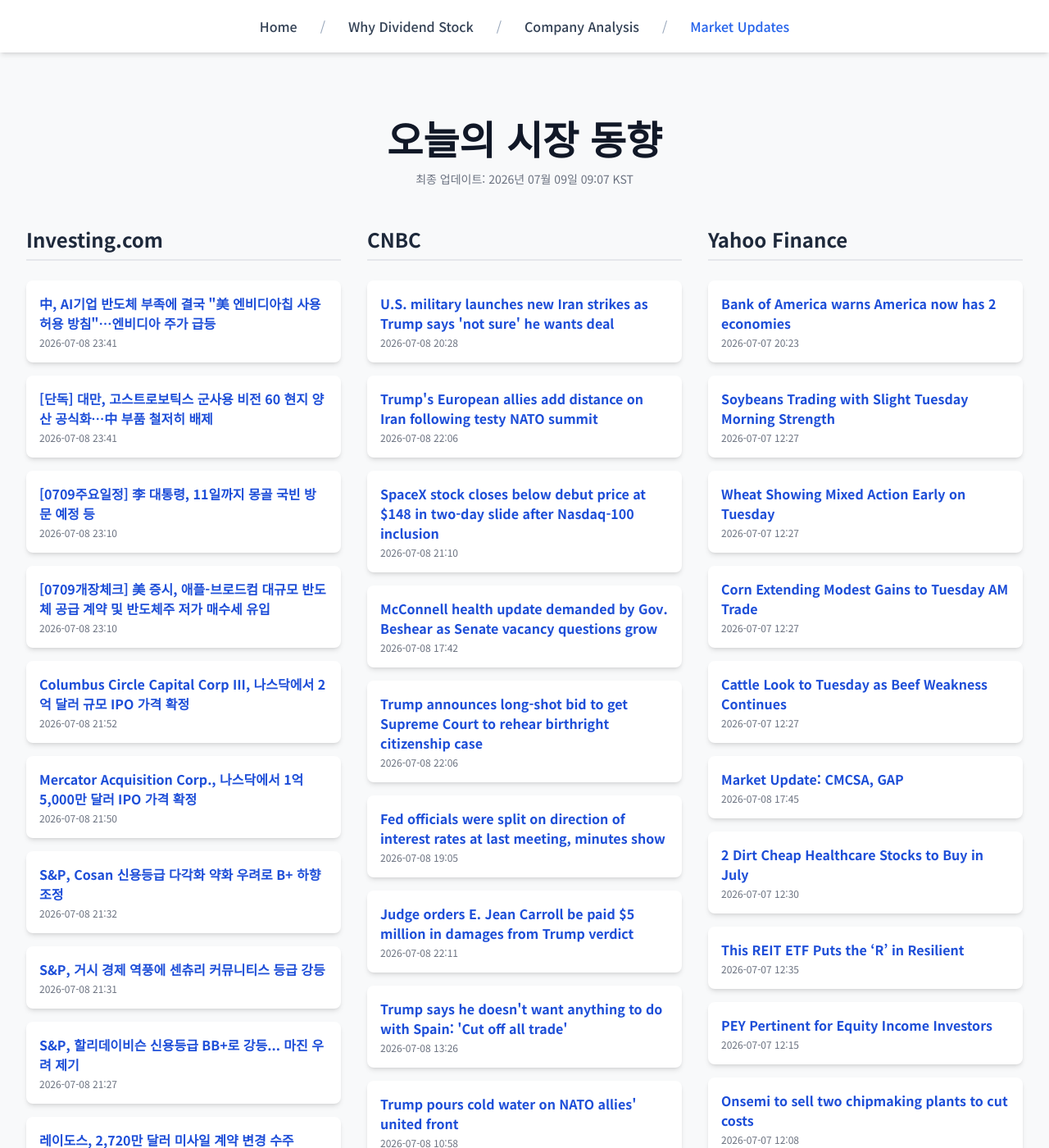
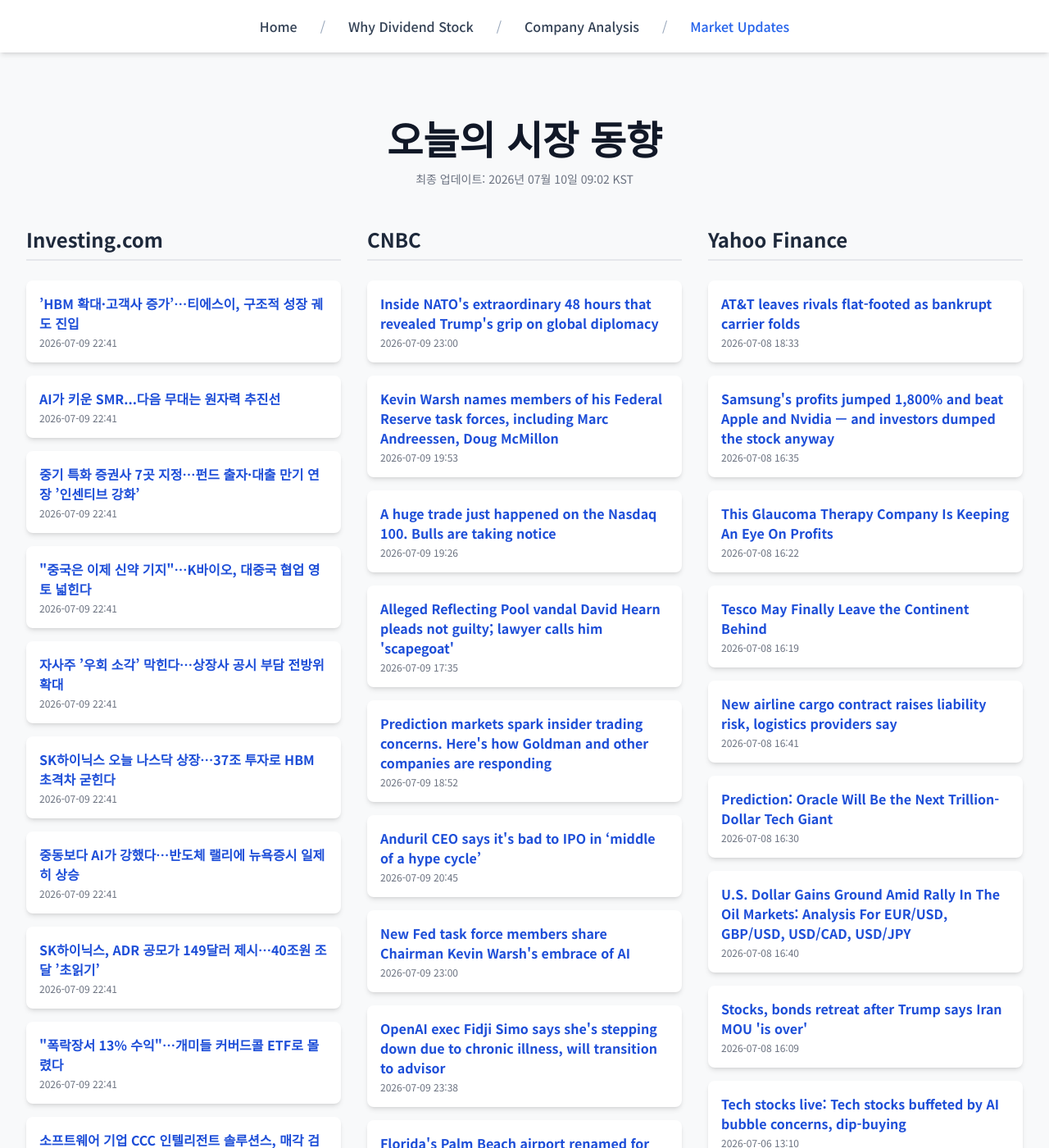
Before and after one commit to Kay-Hwang/my-company-analysis, a Jekyll site: the page built from market-updates.html, in a window 1280 px wide and 1400 px high. Shown: the whole window at 82% size. Built offline with Jekyll 4.4.1, drawn with Linux system fonts in a browser that asks for light colours; nearby versions of some CDN libraries; a script that is not in the unit is left out; some of the changed text lies outside the part shown.

Commit message:
Update daily data

```diff
--- a/_data/latest_data.json
+++ b/_data/latest_data.json
@@ -1,190 +1,190 @@
 {
-  "lastUpdated": "2026년 07월 09일 09:07 KST",
+  "lastUpdated": "2026년 07월 10일 09:02 KST",
   "news": {
     "investing": [
       {
-        "title": "中, AI기업 반도체 부족에 결국 \"美 엔비디아칩 사용 허용 방침\"…엔비디아 주가 급등",
-        "link": "https://kr.investing.com/news/stock-market-news/article-2009716",
-        "pubDate": "2026-07-08 23:41:07",
-        "summary": "中, AI기업 반도체 부족에 결국 \"美 엔비디아칩 사용 허용 방침\"…엔비디아 주가 급등"
+        "title": "’HBM 확대·고객사 증가’…티에스이, 구조적 성장 궤도 진입",
+        "link": "https://kr.investing.com/news/stock-market-news/article-2011283",
+        "pubDate": "2026-07-09 22:41:15",
+        "summary": "’HBM 확대·고객사 증가’…티에스이, 구조적 성장 궤도 진입"
       },
       {
-        "title": "[단독] 대만, 고스트로보틱스 군사용 비전 60 현지 양산 공식화…中 부품 철저히 배제",
-        "link": "https://kr.investing.com/news/stock-market-news/article-2009715",
-        "pubDate": "2026-07-08 23:41:06",
-        "summary": "[단독] 대만, 고스트로보틱스 군사용 비전 60 현지 양산 공식화…中 부품 철저히 배제"
+        "title": "AI가 키운 SMR...다음 무대는 원자력 추진선",
+        "link": "https://kr.investing.com/news/stock-market-news/article-2011282",
+        "pubDate": "2026-07-09 22:41:14",
+        "summary": "AI가 키운 SMR...다음 무대는 원자력 추진선"
       },
       {
-        "title": "[0709주요일정] 李 대통령, 11일까지 몽골 국빈 방문 예정 등",
-        "link": "https://kr.investing.com/news/stock-market-news/article-2009706",
-        "pubDate": "2026-07-08 23:10:09",
-        "summary": "[0709주요일정] 李 대통령, 11일까지 몽골 국빈 방문 예정 등"
+        "title": "중기 특화 증권사 7곳 지정…펀드 출자·대출 만기 연장 ’인센티브 강화’",
+        "link": "https://kr.investing.com/news/stock-market-news/article-2011281",
+        "pubDate": "2026-07-09 22:41:14",
+        "summary": "중기 특화 증권사 7곳 지정…펀드 출자·대출 만기 연장 ’인센티브 강화’"
       },
       {
-        "title": "[0709개장체크] 美 증시, 애플-브로드컴 대규모 반도체 공급 계약 및 반도체주 저가 매수세 유입",
-        "link": "https://kr.investing.com/news/stock-market-news/article-2009705",
-        "pubDate": "2026-07-08 23:10:09",
-        "summary": "[0709개장체크] 美 증시, 애플-브로드컴 대규모 반도체 공급 계약 및 반도체주 저가 매수세 유입"
+        "title": "\"중국은 이제 신약 기지\"…K바이오, 대중국 협업 영토 넓힌다",
+        "link": "https://kr.investing.com/news/stock-market-news/article-2011280",
+        "pubDate": "2026-07-09 22:41:14",
+        "summary": "\"중국은 이제 신약 기지\"…K바이오, 대중국 협업 영토 넓힌다"
       },
       {
-        "title": "Columbus Circle Capital Corp III, 나스닥에서 2억 달러 규모 IPO 가격 확정",
-        "link": "https://kr.investing.com/news/stock-market-news/article-432SI-2009679",
-        "pubDate": "2026-07-08 21:52:01",
-        "summary": "Columbus Circle Capital Corp III, 나스닥에서 2억 달러 규모 IPO 가격 확정"
+        "title": "자사주 ’우회 소각’ 막힌다…상장사 공시 부담 전방위 확대",
+        "link": "https://kr.investing.com/news/stock-market-news/article-2011279",
+        "pubDate": "2026-07-09 22:41:13",
+        "summary": "자사주 ’우회 소각’ 막힌다…상장사 공시 부담 전방위 확대"
       },
       {
-        "title": "Mercator Acquisition Corp., 나스닥에서 1억 5,000만 달러 IPO 가격 확정",
-        "link": "https://kr.investing.com/news/stock-market-news/article-432SI-2009678",
-        "pubDate": "2026-07-08 21:50:01",
-        "summary": "Mercator Acquisition Corp., 나스닥에서 1억 5,000만 달러 IPO 가격 확정"
+        "title": "SK하이닉스 오늘 나스닥 상장…37조 투자로 HBM 초격차 굳힌다",
+        "link": "https://kr.investing.com/news/stock-market-news/article-2011278",
+        "pubDate": "2026-07-09 22:41:13",
+        "summary": "SK하이닉스 오늘 나스닥 상장…37조 투자로 HBM 초격차 굳힌다"
       },
       {
-        "title": "S&P, Cosan 신용등급 다각화 약화 우려로 B+ 하향 조정",
-        "link": "https://kr.investing.com/news/stock-market-news/article-93CH-2009646",
-        "pubDate": "2026-07-08 21:32:00",
-        "summary": "S&P, Cosan 신용등급 다각화 약화 우려로 B+ 하향 조정"
+        "title": "﻿중동보다 AI가 강했다…반도체 랠리에 뉴욕증시 일제히 상승",
+        "link": "https://kr.investing.com/news/stock-market-news/article-2011277",
+        "pubDate": "2026-07-09 22:41:12",
+        "summary": "﻿중동보다 AI가 강했다…반도체 랠리에 뉴욕증시 일제히 상승"
       },
       {
-        "title": "S&P, 거시 경제 역풍에 센츄리 커뮤니티스 등급 강등",
-        "link": "https://kr.investing.com/news/stock-market-news/article-93CH-2009645",
-        "pubDate": "2026-07-08 21:31:39",
-        "summary": "S&P, 거시 경제 역풍에 센츄리 커뮤니티스 등급 강등"
+        "title": "﻿SK하이닉스, ADR 공모가 149달러 제시…40조원 조달 ’초읽기’",
+        "link": "https://kr.investing.com/news/stock-market-news/article-2011276",
+        "pubDate": "2026-07-09 22:41:12",
+        "summary": "﻿SK하이닉스, ADR 공모가 149달러 제시…40조원 조달 ’초읽기’"
       },
       {
-        "title": "S&P, 할리데이비슨 신용등급 BB+로 강등... 마진 우려 제기",
-        "link": "https://kr.investing.com/news/stock-market-news/article-93CH-2009640",
-        "pubDate": "2026-07-08 21:27:02",
-        "summary": "S&P, 할리데이비슨 신용등급 BB+로 강등... 마진 우려 제기"
+        "title": "\"폭락장서 13% 수익\"…개미들 커버드콜 ETF로 몰렸다",
+        "link": "https://kr.investing.com/news/stock-market-news/article-2011275",
+        "pubDate": "2026-07-09 22:41:12",
+        "summary": "\"폭락장서 13% 수익\"…개미들 커버드콜 ETF로 몰렸다"
       },
       {
-        "title": "레이도스, 2,720만 달러 미사일 계약 변경 수주",
-        "link": "https://kr.investing.com/news/stock-market-news/article-93CH-2009636",
-        "pubDate": "2026-07-08 21:25:10",
-        "summary": "레이도스, 2,720만 달러 미사일 계약 변경 수주"
+        "title": "소프트웨어 기업 CCC 인텔리전트 솔루션스, 매각 검토 중",
+        "link": "https://kr.investing.com/news/stock-market-news/article-2011271",
+        "pubDate": "2026-07-09 22:29:49",
+        "summary": "소프트웨어 기업 CCC 인텔리전트 솔루션스, 매각 검토 중"
       }
     ],
     "cnbc": [
       {
-        "title": "U.S. military launches new Iran strikes as Trump says 'not sure' he wants deal",
-        "link": "https://www.cnbc.com/2026/07/08/trump-iran-war-deal-hormuz-strait-ceasefire.html",
-        "pubDate": "Wed, 08 Jul 2026 20:28:12 GMT",
-        "summary": "Centcom said it launched dozens of strikes on Iranian military infrastructure and small boats; Trump said the U.S. might take more military action \"tonight.\""
+        "title": "Inside NATO's extraordinary 48 hours that revealed Trump's grip on global diplomacy",
+        "link": "https://www.cnbc.com/2026/07/09/nato-trump-rutte-ukraine-russia-us-iran.html",
+        "pubDate": "Thu, 09 Jul 2026 23:00:52 GMT",
+        "summary": "Steve Sedgwick goes behind the scenes of NATO's dramatic 48 hours, where Trump's changing tone reshaped diplomacy and left allies guessing."
       },
       {
-        "title": "Trump's European allies add distance on Iran following testy NATO summit",
-        "link": "https://www.cnbc.com/2026/07/08/trump-iran-nato-summit-war-hormuz-strait.html",
-        "pubDate": "Wed, 08 Jul 2026 22:06:44 GMT",
-        "summary": "President Donald Trump spent two days in Ankara, Turkey with other NATO member leaders."
+        "title": "Kevin Warsh names members of his Federal Reserve task forces, including Marc Andreessen, Doug McMillon",
+        "link": "https://www.cnbc.com/2026/07/09/kevin-warsh-names-members-of-his-federal-reserve-task-forces-including-marc-andreessen-doug-mcmillon.html",
+        "pubDate": "Thu, 09 Jul 2026 19:53:20 GMT",
+        "summary": "Federal Reserve Chairman Kevin Warsh on Thursday released names of the experts who will comprise five task forces to examine the institution's operations."
       },
       {
-        "title": "SpaceX stock closes below debut price at $148 in two-day slide after Nasdaq-100 inclusion",
-        "link": "https://www.cnbc.com/2026/07/08/spacex-stock-nasdaq-100-ipo.html",
-        "pubDate": "Wed, 08 Jul 2026 21:10:47 GMT",
-        "summary": "SpaceX's record IPO raised a total of $85.7 billion after underwriters exercised the \"greenshoe\" overallotment."
+        "title": "A huge trade just happened on the Nasdaq 100. Bulls are taking notice",
+        "link": "https://www.cnbc.com/2026/07/09/a-huge-trade-just-happened-on-the-nasdaq-100-bulls-are-taking-notice.html",
+        "pubDate": "Thu, 09 Jul 2026 19:26:44 GMT",
+        "summary": "Tech bulls may not have to wait much longer for fresh highs, if the single-biggest trade in the Invesco QQQ Trust ETF on Thursday is any indication."
       },
       {
-        "title": "McConnell health update demanded by Gov. Beshear as Senate vacancy questions grow",
-        "link": "https://www.cnbc.com/2026/07/08/mcconnell-health-update-beshear-hospitalization-kentucky.html",
-        "pubDate": "Wed, 08 Jul 2026 17:42:25 GMT",
-        "summary": "McConnell, the former longtime Senate leader who declined to seek an eighth term following a series of health scares, was admitted to a hospital on June 14."
+        "title": "Alleged Reflecting Pool vandal David Hearn pleads not guilty; lawyer calls him 'scapegoat'",
+        "link": "https://www.cnbc.com/2026/07/09/reflecting-pool-david-hearn-washington-trump-olympian.html",
+        "pubDate": "Thu, 09 Jul 2026 17:35:10 GMT",
+        "summary": "\"If Mr. Hearn can be charged with a felony for touching the Reflecting Pool, every American is at risk,\" a lawyer said as he blasted the Trump administration."
       },
       {
-        "title": "Trump announces long-shot bid to get Supreme Court to rehear birthright citizenship case",
-        "link": "https://www.cnbc.com/2026/07/08/trump-supreme-court-birthright-citizenship-rehearing.html",
-        "pubDate": "Wed, 08 Jul 2026 22:06:19 GMT",
-        "summary": "Trump already asked the Supreme Court to reconsider denying him an appeal of a verdict holding him liable for sexually abusing and defaming E. Jean Carroll."
+        "title": "Prediction markets spark insider trading concerns. Here's how Goldman and other companies are responding",
+        "link": "https://www.cnbc.com/2026/07/09/prediction-markets-spark-insider-trading-fears-how-firms-are-responding.html",
+        "pubDate": "Thu, 09 Jul 2026 18:52:22 GMT",
+        "summary": "CNBC reached out to 50 companies about what are their trading policies for employees on prediction markets. A handful had an answer."
       },
       {
-        "title": "Fed officials were split on direction of interest rates at last meeting, minutes show",
-        "link": "https://www.cnbc.com/2026/07/08/fed-minutes-june-2026-.html",
-        "pubDate": "Wed, 08 Jul 2026 19:05:47 GMT",
-        "summary": "The Federal Reserve on Wednesday released minutes from its June 16-17 meeting."
+        "title": "Anduril CEO says it's bad to IPO in ‘middle of a hype cycle’",
+        "link": "https://www.cnbc.com/2026/07/09/anduril-ceo-ipo-defense.html",
+        "pubDate": "Thu, 09 Jul 2026 20:45:46 GMT",
+        "summary": "Anduril recently hit a $61 billion valuation, becoming one of the most highly valued private tech companies."
       },
       {
-        "title": "Judge orders E. Jean Carroll be paid $5 million in damages from Trump verdict",
-        "link": "https://www.cnbc.com/2026/07/08/trump-e-jean-carroll-supreme-court-sex-abuse.html",
-        "pubDate": "Wed, 08 Jul 2026 22:11:26 GMT",
-        "summary": "Trump was held civilly liable in two trials for defaming E. Jean Carroll when he denied her claim he sexually abused her in a New York department store."
+        "title": "New Fed task force members share Chairman Kevin Warsh's embrace of AI",
+        "link": "https://www.cnbc.com/2026/07/09/fed-task-force-member-chairman-kevin-warsh-ai.html",
+        "pubDate": "Thu, 09 Jul 2026 23:00:10 GMT",
+        "summary": "The three members of a task force advising the Fed on artificial intelligence are strong proponents of the technology."
       },
       {
-        "title": "Trump says he doesn't want anything to do with Spain: 'Cut off all trade'",
-        "link": "https://www.cnbc.com/2026/07/08/trump-spain-nato-trade-summit.html",
-        "pubDate": "Wed, 08 Jul 2026 13:26:53 GMT",
-        "summary": "U.S. President Donald Trump slammed Spain for not contributing enough to NATO, as he attended the defense alliance summit in Turkey."
+        "title": "OpenAI exec Fidji Simo says she's stepping down due to chronic illness, will transition to advisor",
+        "link": "https://www.cnbc.com/2026/07/09/openai-exec-fidji-simo-says-she-will-step-down-and-transition-to-part-time-advisor.html",
+        "pubDate": "Thu, 09 Jul 2026 23:38:13 GMT",
+        "summary": "Fidji Simo stepped away from OpenAI in April for a medical leave, says she now has to focus on recovery."
       },
       {
-        "title": "Trump pours cold water on NATO allies' united front",
-        "link": "https://www.cnbc.com/2026/07/08/nato-trump-rutte-russia-iran-greenland-ukraine.html",
-        "pubDate": "Wed, 08 Jul 2026 10:58:47 GMT",
-        "summary": "Trump criticized NATO allies over defense spending, attacked Spain and renewed his Greenland push during the alliance’s summit in Turkey."
+        "title": "Florida's Palm Beach airport renamed for Trump",
+        "link": "https://www.cnbc.com/2026/07/09/florida-airport-palm-beach-internationa-donald-j-trump.html",
+        "pubDate": "Thu, 09 Jul 2026 20:55:37 GMT",
+        "summary": "Palm Beach International Airport is now called President Donald J. Trump International Airport, the FAA said Thursday."
       },
       {
-        "title": "Levi Strauss beats quarterly expectations, raises guidance and dividend",
-        "link": "https://www.cnbc.com/2026/07/08/levi-strauss-levi-q2-2026-earnings.html",
-        "pubDate": "Wed, 08 Jul 2026 21:32:49 GMT",
-        "summary": "Levi Strauss beat quarterly expectations on the top and bottom lines during its fiscal 2026 second quarter."
+        "title": "These 10 states are best positioned to land AI data center deals despite rising public opposition",
+        "link": "https://www.cnbc.com/2026/07/09/best-states-for-ai-data-centers.html",
+        "pubDate": "Thu, 09 Jul 2026 16:08:40 GMT",
+        "summary": "These ten U.S. states have the best infrastructure to win future AI data center deals despite rising public opposition."
       }
     ],
     "yahoo": [
       {
-        "title": "Bank of America warns America now has 2 economies",
-        "link": "https://finance.yahoo.com/economy/articles/bank-america-warns-america-now-202300727.html",
-        "pubDate": "2026-07-07T20:23:00Z",
-        "summary": "Bank of America warns America now has 2 economies"
+        "title": "AT&T leaves rivals flat-footed as bankrupt carrier folds",
+        "link": "https://finance.yahoo.com/markets/stocks/articles/t-leaves-rivals-flat-footed-183300288.html",
+        "pubDate": "2026-07-08T18:33:00Z",
+        "summary": "AT&T leaves rivals flat-footed as bankrupt carrier folds"
       },
       {
-        "title": "Soybeans Trading with Slight Tuesday Morning Strength",
-        "link": "https://finance.yahoo.com/markets/commodities/articles/soybeans-trading-slight-tuesday-morning-122750707.html",
-        "pubDate": "2026-07-07T12:27:50Z",
-        "summary": "Soybeans Trading with Slight Tuesday Morning Strength"
+        "title": "Samsung's profits jumped 1,800% and beat Apple and Nvidia — and investors dumped the stock anyway",
+        "link": "https://finance.yahoo.com/markets/stocks/articles/samsungs-profits-jumped-1-800-163500674.html",
+        "pubDate": "2026-07-08T16:35:00Z",
+        "summary": "Samsung's profits jumped 1,800% and beat Apple and Nvidia — and investors dumped the stock anyway"
       },
       {
-        "title": "Wheat Showing Mixed Action Early on Tuesday",
-        "link": "https://finance.yahoo.com/markets/commodities/articles/wheat-showing-mixed-action-early-122750690.html",
-        "pubDate": "2026-07-07T12:27:50Z",
-        "summary": "Wheat Showing Mixed Action Early on Tuesday"
+        "title": "This Glaucoma Therapy Company Is Keeping An Eye On Profits",
+        "link": "https://www.investors.com/research/glaukos-stock-gkos-glaucoma-retinal-disease-eye/?src=A00220&yptr=yahoo",
+        "pubDate": "2026-07-08T16:22:35Z",
+        "summary": "This Glaucoma Therapy Company Is Keeping An Eye On Profits"
       },
       {
-        "title": "Corn Extending Modest Gains to Tuesday AM Trade",
-        "link": "https://finance.yahoo.com/markets/commodities/articles/corn-extending-modest-gains-tuesday-122750592.html",
-        "pubDate": "2026-07-07T12:27:50Z",
-        "summary": "Corn Extending Modest Gains to Tuesday AM Trade"
+        "title": "Tesco May Finally Leave the Continent Behind",
+        "link": "https://finance.yahoo.com/markets/stocks/articles/tesco-may-finally-leave-continent-161942547.html",
+        "pubDate": "2026-07-08T16:19:42Z",
+        "summary": "Tesco May Finally Leave the Continent Behind"
       },
       {
-        "title": "Cattle Look to Tuesday as Beef Weakness Continues",
-        "link": "https://finance.yahoo.com/markets/commodities/articles/cattle-look-tuesday-beef-weakness-122750411.html",
-        "pubDate": "2026-07-07T12:27:50Z",
-        "summary": "Cattle Look to Tuesday as Beef Weakness Continues"
+        "title": "New airline cargo contract raises liability risk, logistics providers say",
+        "link": "https://finance.yahoo.com/small-business/articles/airline-cargo-contract-raises-liability-164107157.html",
+        "pubDate": "2026-07-08T16:41:07Z",
+        "summary": "New airline cargo contract raises liability risk, logistics providers say"
       },
       {
-        "title": "Market Update: CMCSA, GAP",
-        "link": "https://finance.yahoo.com/research/reports/ARGUS_47549_MarketUpdate_1783532732000?yptr=yahoo&ncid=yahooproperties_plusresear_nm5q6ze1cei",
-        "pubDate": "2026-07-08T17:45:32Z",
-        "summary": "Market Update: CMCSA, GAP"
+        "title": "Prediction: Oracle Will Be the Next Trillion-Dollar Tech Giant",
+        "link": "https://finance.yahoo.com/markets/stocks/articles/prediction-oracle-next-trillion-dollar-163014106.html",
+        "pubDate": "2026-07-08T16:30:14Z",
+        "summary": "Prediction: Oracle Will Be the Next Trillion-Dollar Tech Giant"
       },
       {
-        "title": "2 Dirt Cheap Healthcare Stocks to Buy in July",
-        "link": "https://finance.yahoo.com/healthcare/articles/2-dirt-cheap-healthcare-stocks-123027922.html",
-        "pubDate": "2026-07-07T12:30:27Z",
-        "summary": "2 Dirt Cheap Healthcare Stocks to Buy in July"
+        "title": "U.S. Dollar Gains Ground Amid Rally In The Oil Markets: Analysis For EUR/USD, GBP/USD, USD/CAD, USD/JPY",
+        "link": "https://finance.yahoo.com/markets/currencies/articles/u-dollar-gains-ground-amid-164043184.html",
+        "pubDate": "2026-07-08T16:40:43Z",
+        "summary": "U.S. Dollar Gains Ground Amid Rally In The Oil Markets: Analysis For EUR/USD, GBP/USD, USD/CAD, USD/JPY"
       },
       {
-        "title": "This REIT ETF Puts the ‘R’ in Resilient",
-        "link": "https://finance.yahoo.com/real-estate/articles/reit-etf-puts-r-resilient-123513165.html",
-        "pubDate": "2026-07-07T12:35:13Z",
-        "summary": "This REIT ETF Puts the ‘R’ in Resilient"
+        "title": "Stocks, bonds retreat after Trump says Iran MOU 'is over'",
+        "link": "https://finance.yahoo.com/markets/stocks/articles/stocks-bonds-retreat-trump-says-143654327.html",
+        "pubDate": "2026-07-08T16:09:44Z",
+        "summary": "Stocks, bonds retreat after Trump says Iran MOU 'is over'"
       },
       {
-        "title": "PEY Pertinent for Equity Income Investors",
-        "link": "https://finance.yahoo.com/markets/stocks/articles/pey-pertinent-equity-income-investors-121551606.html",
-        "pubDate": "2026-07-07T12:15:51Z",
-        "summary": "PEY Pertinent for Equity Income Investors"
+        "title": "Tech stocks live: Tech stocks buffeted by AI bubble concerns, dip-buying",
+        "link": "https://finance.yahoo.com/technology/live/tech-stocks-live-tech-stocks-buffeted-by-ai-bubble-concerns-dip-buying-131003284.html",
+        "pubDate": "2026-07-06T13:10:03Z",
+        "summary": "Tech stocks live: Tech stocks buffeted by AI bubble concerns, dip-buying"
       },
       {
-        "title": "Onsemi to sell two chipmaking plants to cut costs",
-        "link": "https://finance.yahoo.com/technology/articles/onsemi-sell-two-chipmaking-plants-120806283.html",
-        "pubDate": "2026-07-07T12:08:06Z",
-        "summary": "Onsemi to sell two chipmaking plants to cut costs"
+        "title": "Broadcom’s $30 Billion Jackpot: Why Apple Admitting Defeat Makes This Stock an Automatic Buy",
+        "link": "https://finance.yahoo.com/markets/stocks/articles/broadcom-30-billion-jackpot-why-160729694.html",
+        "pubDate": "2026-07-08T16:07:29Z",
+        "summary": "Broadcom’s $30 Billion Jackpot: Why Apple Admitting Defeat Makes This Stock an Automatic Buy"
       }
     ]
   }
```
